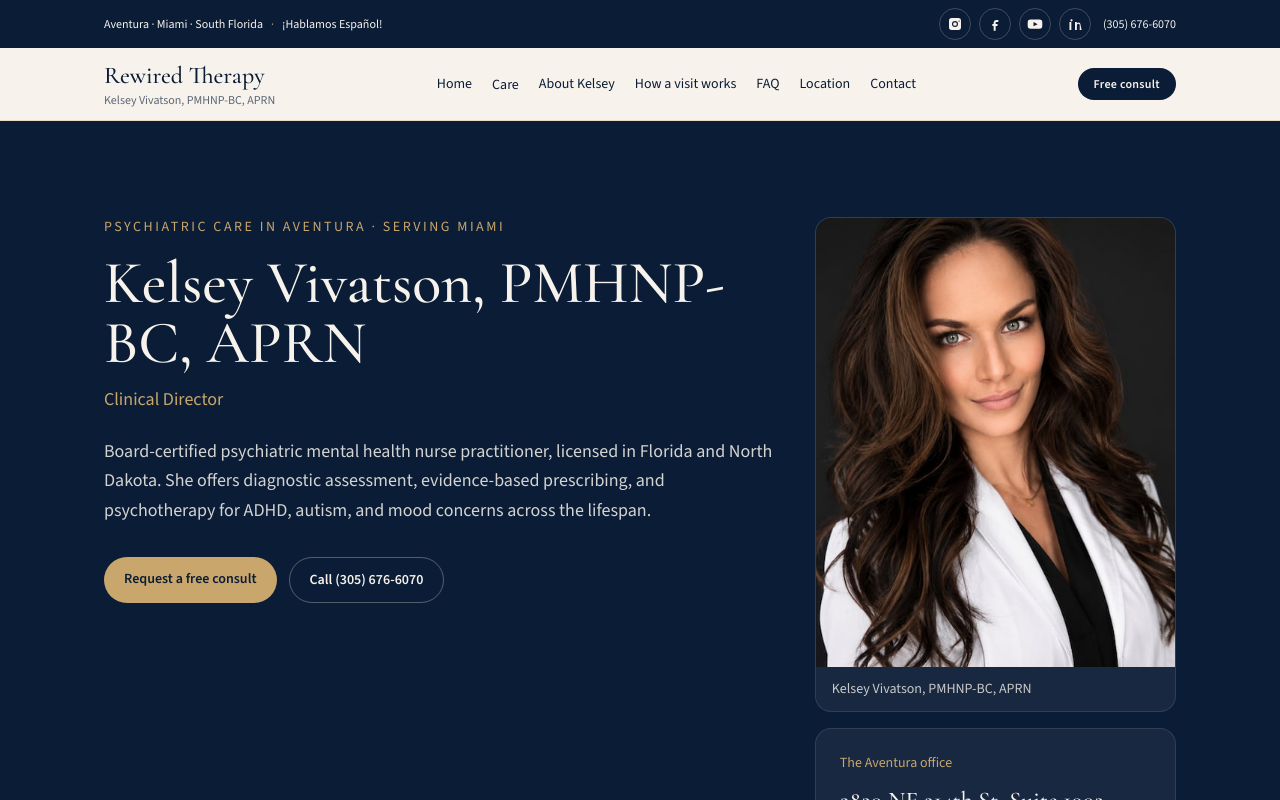
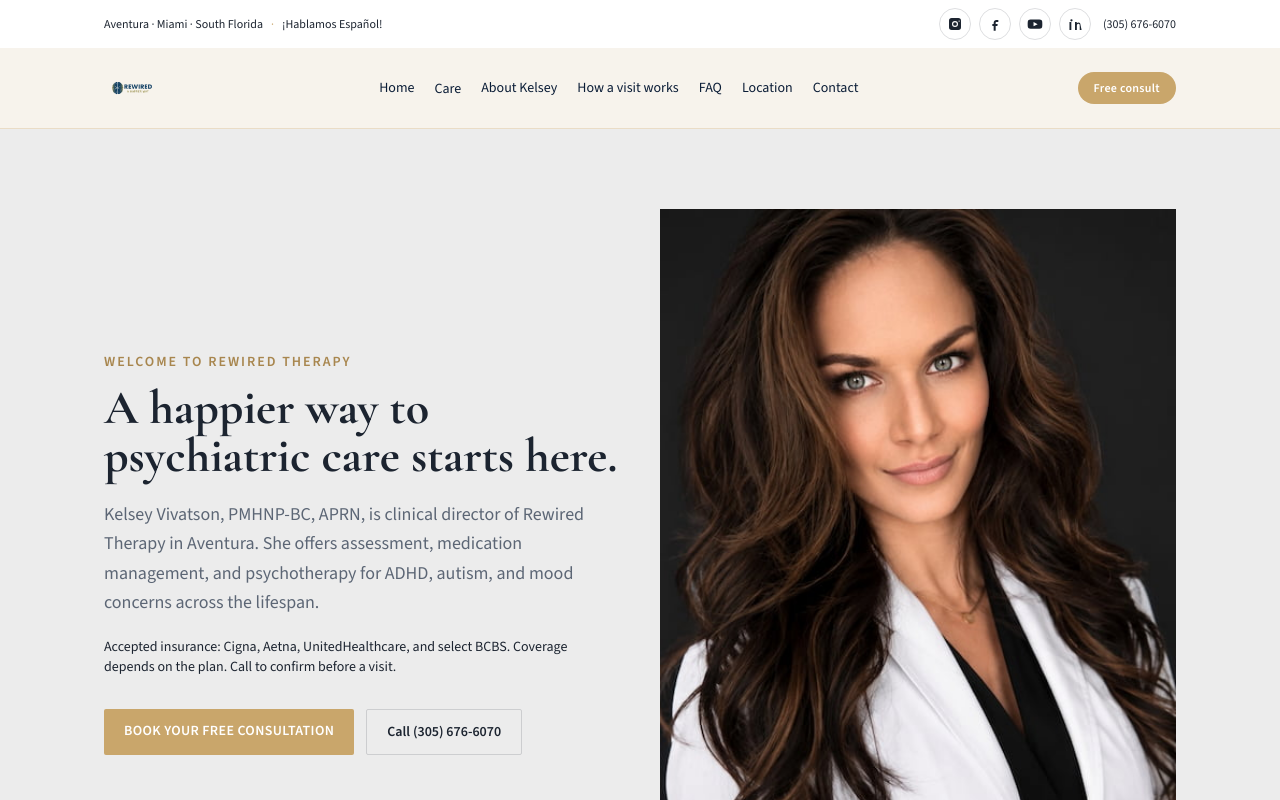
Before and after one commit to jsilverstone-ai/ahappierway, a Next.js app: page / in a window 1280 px wide. Shown: the top 800 px of the page. Built offline with nearby package versions, Linux system fonts and the light colour scheme.

Commit message:
Add logo and accepted insurance

```diff
--- a/app/page.tsx
+++ b/app/page.tsx
@@ -95,7 +95,7 @@ const jsonLd = {
   name: "Rewired Therapy",
   url: site.canonical,
   telephone: site.phoneTel,
-  image: site.canonical,
+  image: "https://ahappierway.com/kelsey-vivatson.jpg",
   medicalSpecialty: "Psychiatric",
   address: {
     "@type": "PostalAddress",
@@ -122,38 +122,40 @@ export default function HomePage() {
         type="application/ld+json"
         dangerouslySetInnerHTML={{ __html: JSON.stringify(jsonLd) }}
       />
-      <section className="bg-navy text-cream">
-        <div className="mx-auto grid max-w-page gap-10 px-4 py-16 sm:px-6 lg:grid-cols-[1.3fr_0.7fr] lg:py-24">
+      <section className="bg-[#ececec]">
+        <div className="mx-auto grid max-w-page items-center gap-10 px-4 py-16 sm:px-6 lg:grid-cols-2 lg:py-20">
           <div>
-            <p className="text-sm uppercase tracking-[0.18em] text-gold">
-              Psychiatric care in Aventura · Serving Miami
+            <p className="text-sm font-semibold uppercase tracking-[0.14em] text-gold-deep">
+              Welcome to Rewired Therapy
             </p>
-            <h1 className="mt-4 font-serif text-4xl leading-tight sm:text-6xl">
-              Kelsey Vivatson, PMHNP-BC, APRN
+            <h1 className="mt-3 max-w-xl font-serif text-4xl font-bold leading-tight text-ink sm:text-5xl">
+              A happier way to psychiatric care starts here.
             </h1>
-            <p className="mt-3 text-lg text-gold">Clinical Director</p>
-            <p className="mt-6 max-w-2xl text-lg leading-relaxed text-cream/85">
-              Board-certified psychiatric mental health nurse practitioner, licensed in Florida
-              and North Dakota. She offers diagnostic assessment, evidence-based prescribing, and
-              psychotherapy for ADHD, autism, and mood concerns across the lifespan.
+            <p className="mt-5 max-w-xl text-lg leading-relaxed text-mute">
+              Kelsey Vivatson, PMHNP-BC, APRN, is clinical director of Rewired Therapy in
+              Aventura. She offers assessment, medication management, and psychotherapy for
+              ADHD, autism, and mood concerns across the lifespan.
+            </p>
+            <p className="mt-5 max-w-xl text-sm text-ink">
+              Accepted insurance: Cigna, Aetna, UnitedHealthcare, and select BCBS. Coverage
+              depends on the plan. Call to confirm before a visit.
             </p>
             <div className="mt-8 flex flex-wrap gap-3">
               <a
                 href="#contact"
-                className="rounded-full bg-gold px-5 py-3 text-sm font-semibold text-navy hover:bg-cream"
+                className="rounded-sm bg-gold px-5 py-3 text-sm font-semibold uppercase tracking-wide text-white hover:bg-gold-deep"
               >
-                Request a free consult
+                Book your free consultation
               </a>
               <a
                 href={`tel:${site.phoneTel}`}
-                className="rounded-full border border-cream/30 px-5 py-3 text-sm font-semibold hover:border-gold"
+                className="rounded-sm border border-ink/15 px-5 py-3 text-sm font-semibold text-ink hover:border-gold"
               >
                 Call {site.phoneDisplay}
               </a>
             </div>
           </div>
-<aside className="space-y-4">
-  <figure className="overflow-hidden rounded-2xl border border-white/10 bg-white/5">
+          <figure className="overflow-hidden bg-white">
             <img
               src="/kelsey-vivatson.jpg"
               alt="Kelsey Vivatson, PMHNP-BC, APRN, clinical director of Rewired Therapy, in a white coat"
@@ -161,25 +163,13 @@ export default function HomePage() {
               height={1000}
               className="aspect-[4/5] w-full object-cover object-top"
             />
-    <figcaption className="px-4 py-3 text-sm text-cream/80">
-      Kelsey Vivatson, PMHNP-BC, APRN
+            <figcaption className="px-4 py-3 text-sm text-mute">
+              Kelsey Vivatson, PMHNP-BC, APRN · Aventura
             </figcaption>
           </figure>
-  <div className="rounded-2xl border border-white/10 bg-white/5 p-6">
-    <p className="text-sm text-gold">The Aventura office</p>
-    <p className="mt-3 font-serif text-2xl">{site.street}</p>
-    <p className="mt-1 text-cream/80">
-      {site.city}, {site.region} {site.postal}
-    </p>
-    <p className="mt-4 text-sm text-cream/80">¡Hablamos Español!</p>
-    <p className="mt-1 text-sm text-cream/80">By appointment</p>
-    <a href={site.maps} className="mt-4 inline-block text-sm text-gold hover:text-cream">
-      Directions from Miami
-    </a>
-  </div>
-          </aside>
         </div>
       </section>
+
       <section id="treats" className="mx-auto max-w-page px-4 py-16 sm:px-6">
         <p className="text-sm uppercase tracking-[0.16em] text-gold-deep">What she treats</p>
         <h2 className="mt-2 max-w-2xl font-serif text-4xl text-navy">
--- a/components/Footer.tsx
+++ b/components/Footer.tsx
@@ -7,7 +7,15 @@ export default function Footer() {
         <div>
           <p className="font-serif text-2xl">Rewired Therapy</p>
           <p className="mt-2 text-sm text-cream/80">
-            Psychiatric care with {site.provider}, {site.role}. Serving Aventura and Miami.
+            Psychiatric care with {site.provider}, {site.role}. The practice site is{" "}
+            <a href={site.canonical} className="text-gold hover:text-cream">
+              ahappierway.com
+            </a>
+            , serving Aventura and Miami.
+          </p>
+          <p className="mt-3 text-sm text-cream/80">
+            Accepted insurance: Cigna, Aetna, UnitedHealthcare, and select BCBS. Coverage
+            depends on the plan.
           </p>
           <ul className="mt-4 flex gap-2">
             {site.social.map((item) => (
@@ -74,7 +82,7 @@ export default function Footer() {
             , the LegitScript-certified clinic at this Aventura office. This domain does not yet
             have its own certification seal.
           </p>
-          <p>© {new Date().getFullYear()} A Happier Way · Aventura, Florida</p>
+          <p>© {new Date().getFullYear()} Rewired Therapy · Aventura, Florida · ahappierway.com</p>
         </div>
       </div>
     </footer>
--- a/components/Header.tsx
+++ b/components/Header.tsx
@@ -43,7 +43,7 @@ function SocialIcons({ className = "" }: { className?: string }) {
             target="_blank"
             rel="noreferrer"
             aria-label={item.label}
-            className="grid h-8 w-8 place-items-center rounded-full border border-white/20 text-cream hover:border-gold hover:text-gold"
+            className="grid h-8 w-8 place-items-center rounded-full border border-ink/15 text-ink hover:border-gold hover:text-gold-deep"
           >
             <Icon label={item.label} />
           </a>
@@ -59,7 +59,7 @@ export default function Header() {
 
   return (
     <header className="sticky top-0 z-50">
-      <div className="bg-navy text-cream">
+      <div className="bg-white text-ink">
         <div className="mx-auto flex max-w-page items-center justify-between gap-4 px-4 py-2 text-xs sm:px-6">
           <p className="truncate">
             Aventura · Miami · South Florida
@@ -68,7 +68,7 @@ export default function Header() {
           </p>
           <div className="flex items-center gap-3">
             <SocialIcons className="hidden sm:flex" />
-            <a href={`tel:${site.phoneTel}`} className="whitespace-nowrap hover:text-gold">
+            <a href={`tel:${site.phoneTel}`} className="whitespace-nowrap hover:text-gold-deep">
               {site.phoneDisplay}
             </a>
           </div>
@@ -77,10 +77,13 @@ export default function Header() {
       <div className="border-b border-gold/30 bg-cream/95 backdrop-blur">
         <div className="mx-auto flex max-w-page items-center justify-between gap-4 px-4 py-3 sm:px-6">
           <a href="/" className="min-w-0">
-            <span className="block font-serif text-xl text-navy sm:text-2xl">Rewired Therapy</span>
-            <span className="block truncate text-xs text-mute">
-              {site.provider}
-            </span>
+            <img
+              src="/logo.png"
+              alt="Rewired — A Happier Way"
+              width={400}
+              height={400}
+              className="h-14 w-auto"
+            />
           </a>
           <nav aria-label="Primary" className="hidden items-center gap-5 lg:flex">
             {nav.map((item) =>
@@ -114,7 +117,7 @@ export default function Header() {
           <div className="flex items-center gap-2">
             <a
               href="/#contact"
-              className="hidden rounded-full bg-navy px-4 py-2 text-xs font-semibold tracking-wide text-cream hover:bg-navy-soft sm:inline-block"
+              className="rounded-full bg-gold px-4 py-2 text-xs font-semibold tracking-wide text-white hover:bg-gold-deep sm:inline-block"
             >
               Free consult
             </a>
```
Also changed, not shown: public/logo.png (added). Lines whose indentation alone changed are shown as unchanged.
